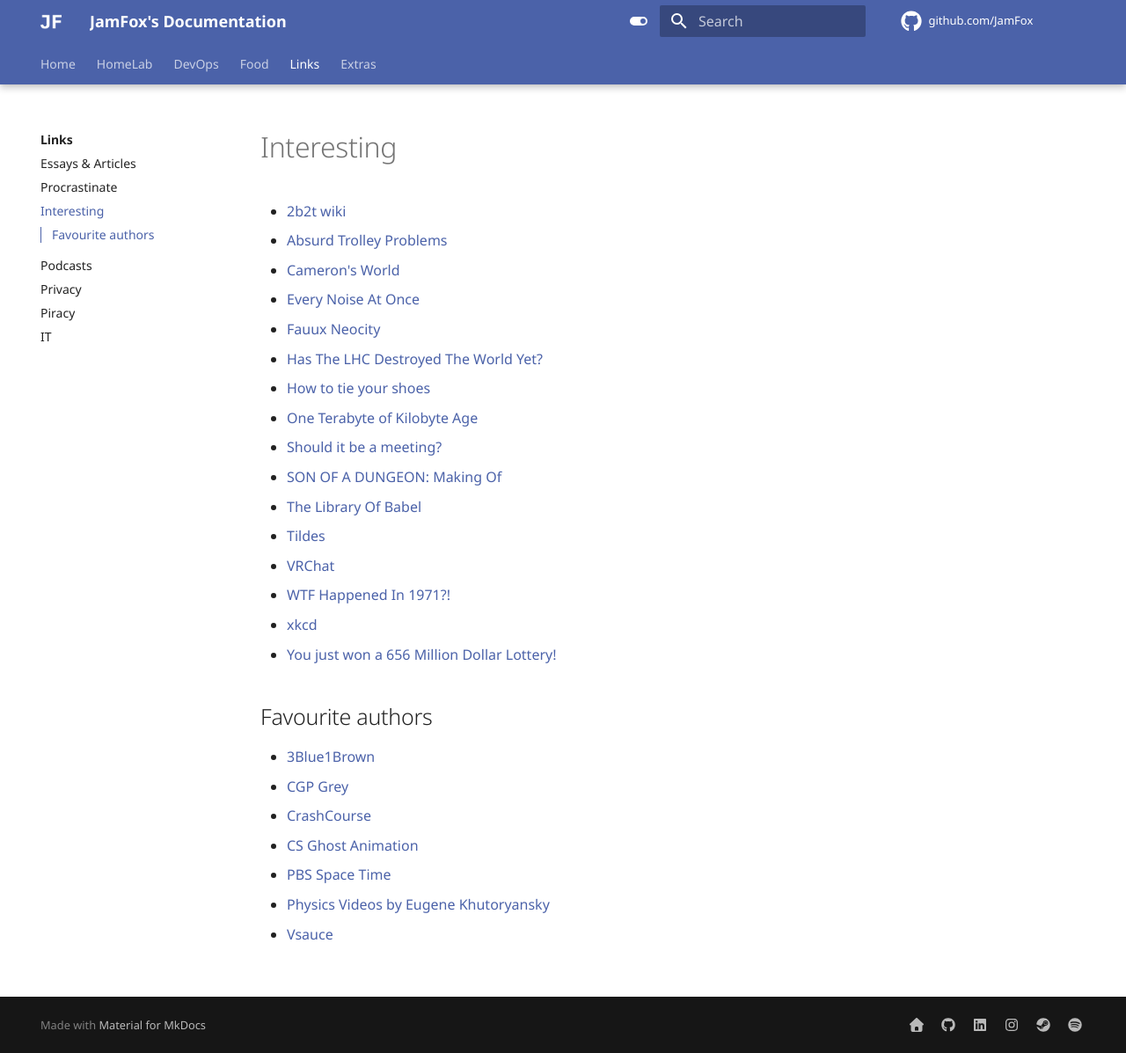
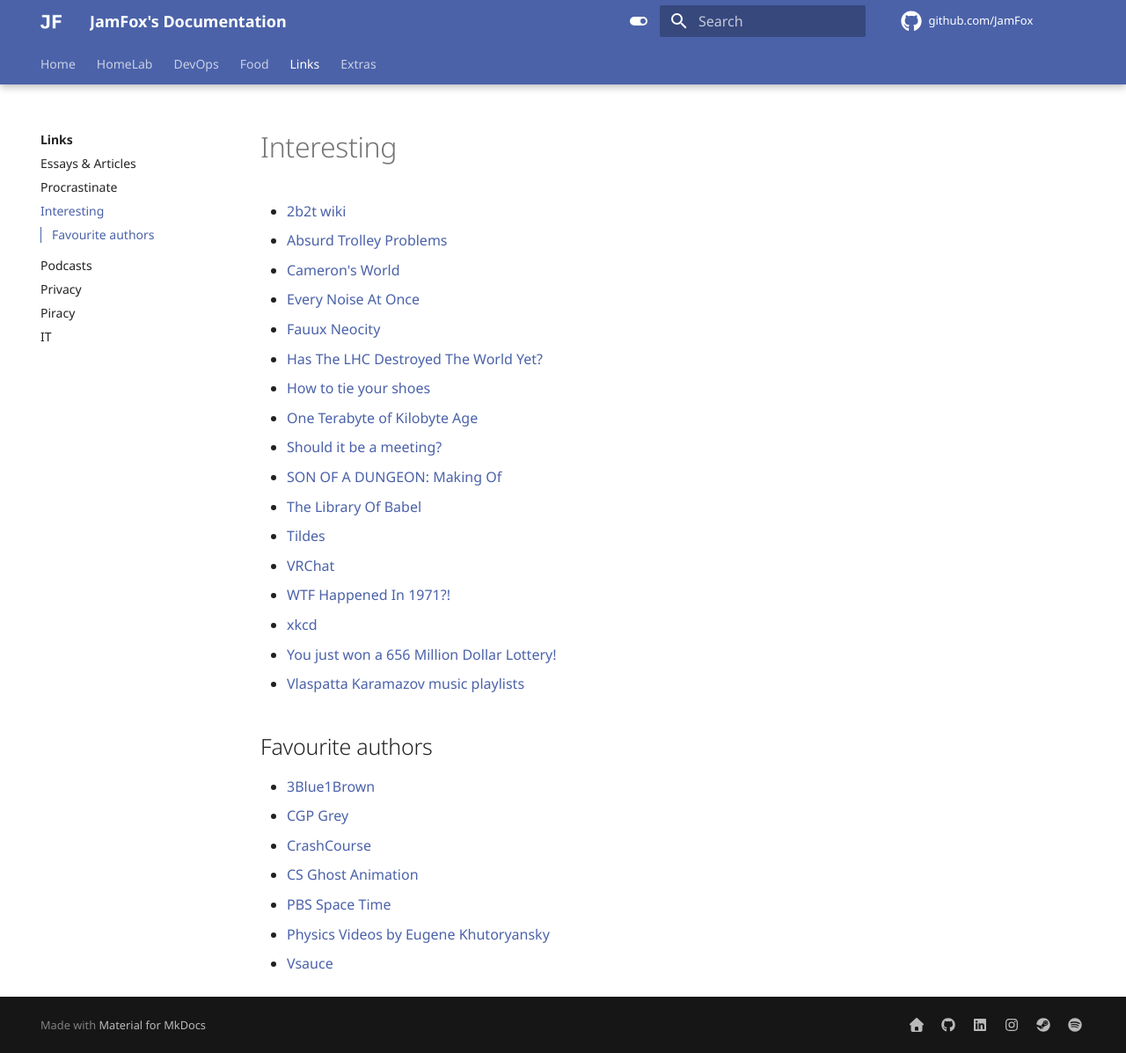
Before and after one commit to JamFox/docs.jamfox.dev, an MkDocs documentation site: the page built from docs/content/links/interesting.md, in a window 1280 px wide and 1197 px high. Shown: the whole window at 88% size. Built offline with MkDocs 1.6.1 and Material for MkDocs 9.7.7, drawn with Linux system fonts in a browser that asks for light colours; comment, search, counter and statistics services are not loaded.

Commit message:
interesting: add karamazov playlists

```diff
--- a/docs/content/links/interesting.md
+++ b/docs/content/links/interesting.md
@@ -18,6 +18,7 @@ title: "Interesting"
 - [WTF Happened In 1971?!](https://wtfhappenedin1971.com/)
 - [xkcd](https://xkcd.com/)
 - [You just won a 656 Million Dollar Lottery!](https://old.reddit.com/r/AskReddit/comments/24vzgl/you_just_won_a_656_million_dollar_lottery_what_do/chba4bf)
+- [Vlaspatta Karamazov music playlists](https://www.youtube.com/@vlaspattakaramazov/videos)
 
 ## Favourite authors
 
```
